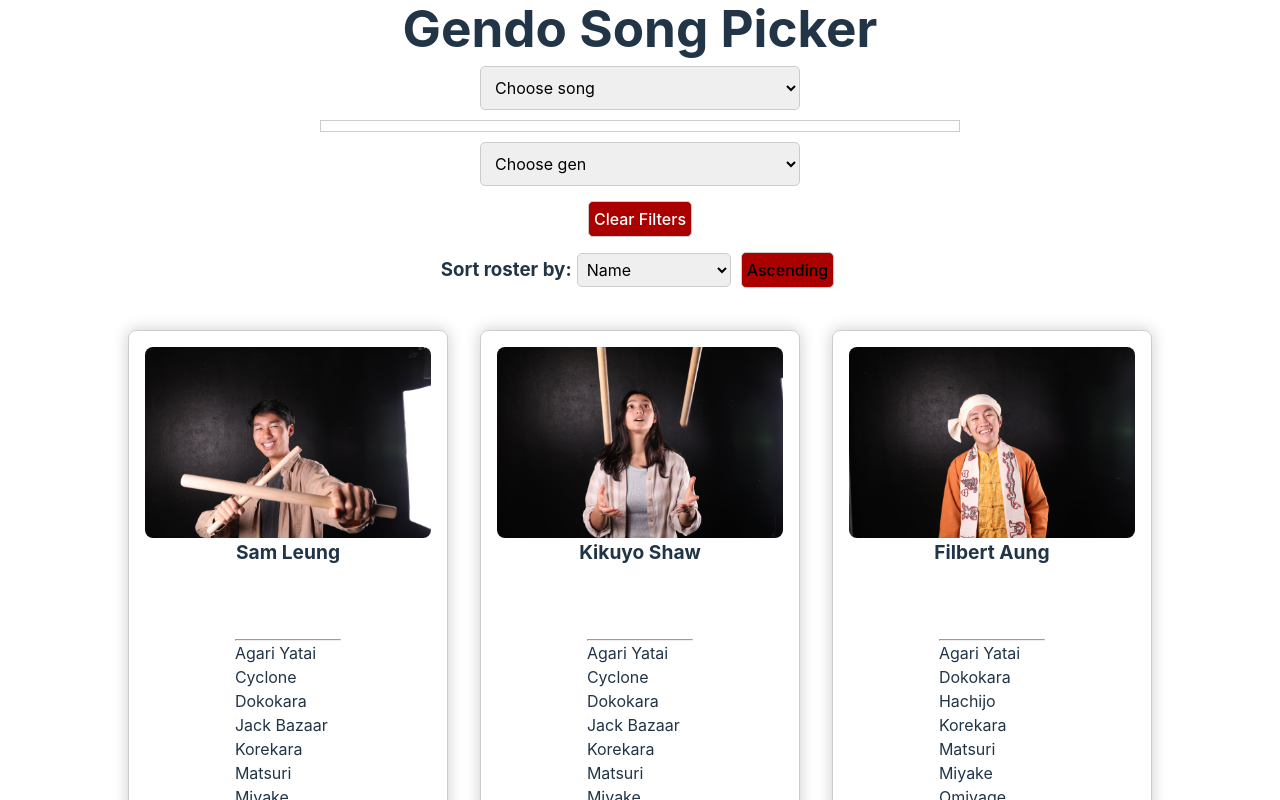
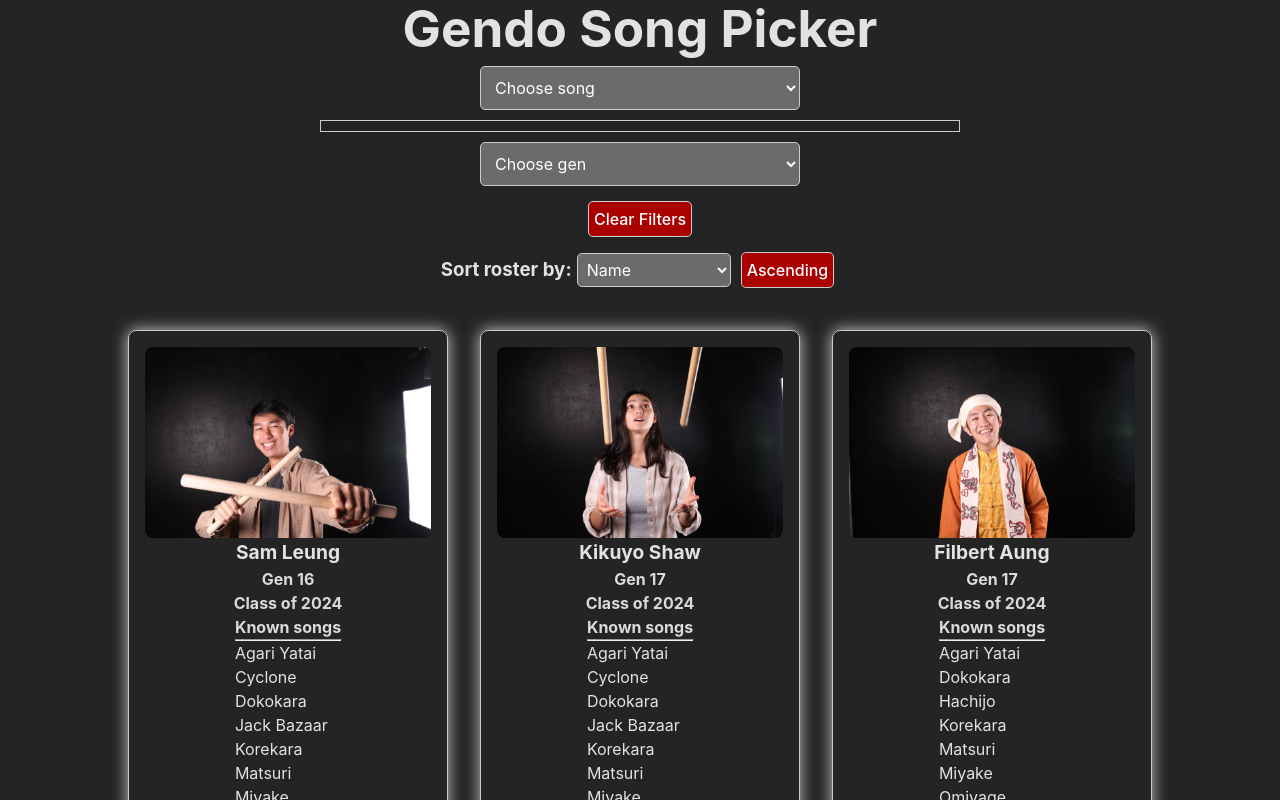
Before and after one commit to jmaffa/cs1300-development, a React (Vite) app in the folder development/: page / in a window 1280 px wide. Shown: the top 800 px of the page. Built offline with nearby package versions, Linux system fonts and the light colour scheme.

Commit message:
enforce night mode

```diff
--- a/development/src/index.css
+++ b/development/src/index.css
@@ -3,7 +3,7 @@
   line-height: 1.5;
   font-weight: 400;
 
-  color-scheme: light dark;
+  color-scheme: dark;
   color: rgba(255, 255, 255, 0.87);
   background-color: #242424;
 
@@ -54,7 +54,7 @@ button:focus-visible {
   outline: 4px auto -webkit-focus-ring-color;
 }
 
-@media (prefers-color-scheme: light) {
+/* @media (prefers-color-scheme: light) {
   :root {
     color: #213547;
     background-color: #ffffff;
@@ -65,4 +65,4 @@ button:focus-visible {
   button {
     background-color: #f9f9f9;
   }
-}
+} */
```
